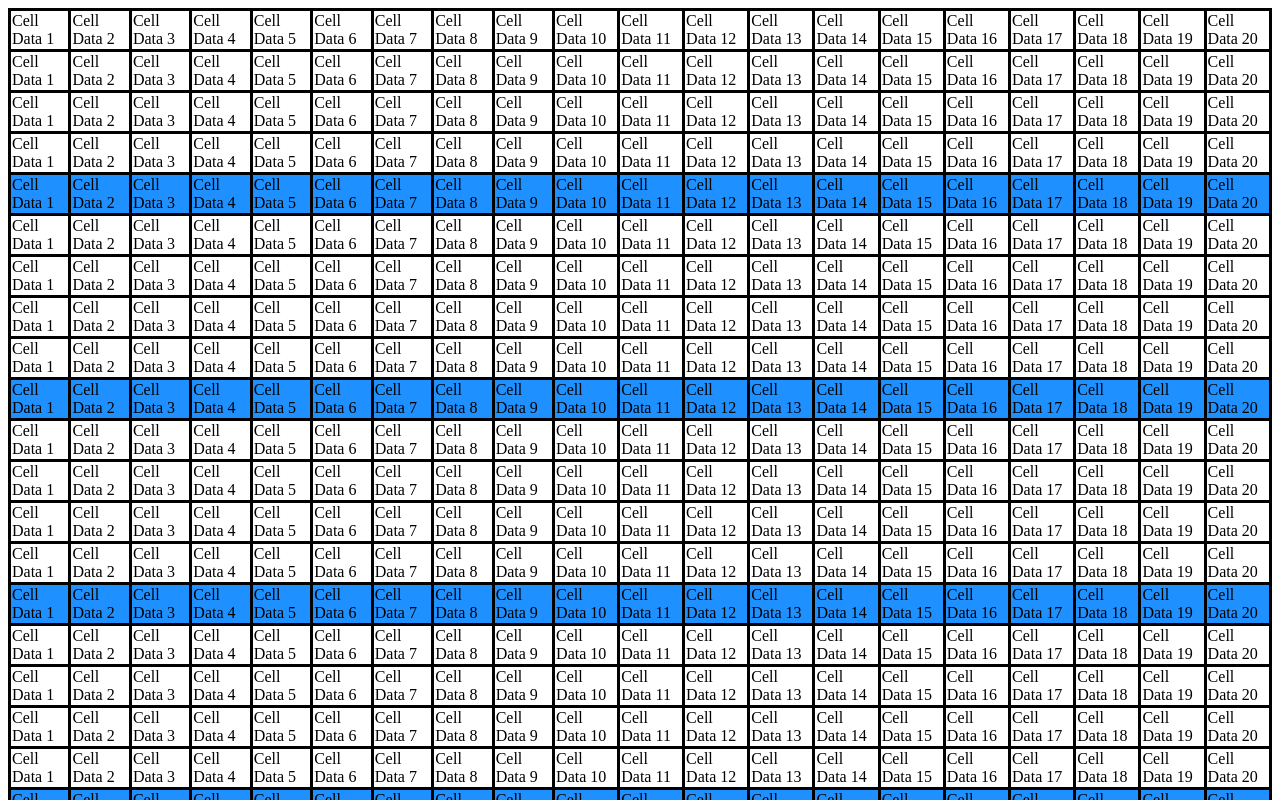
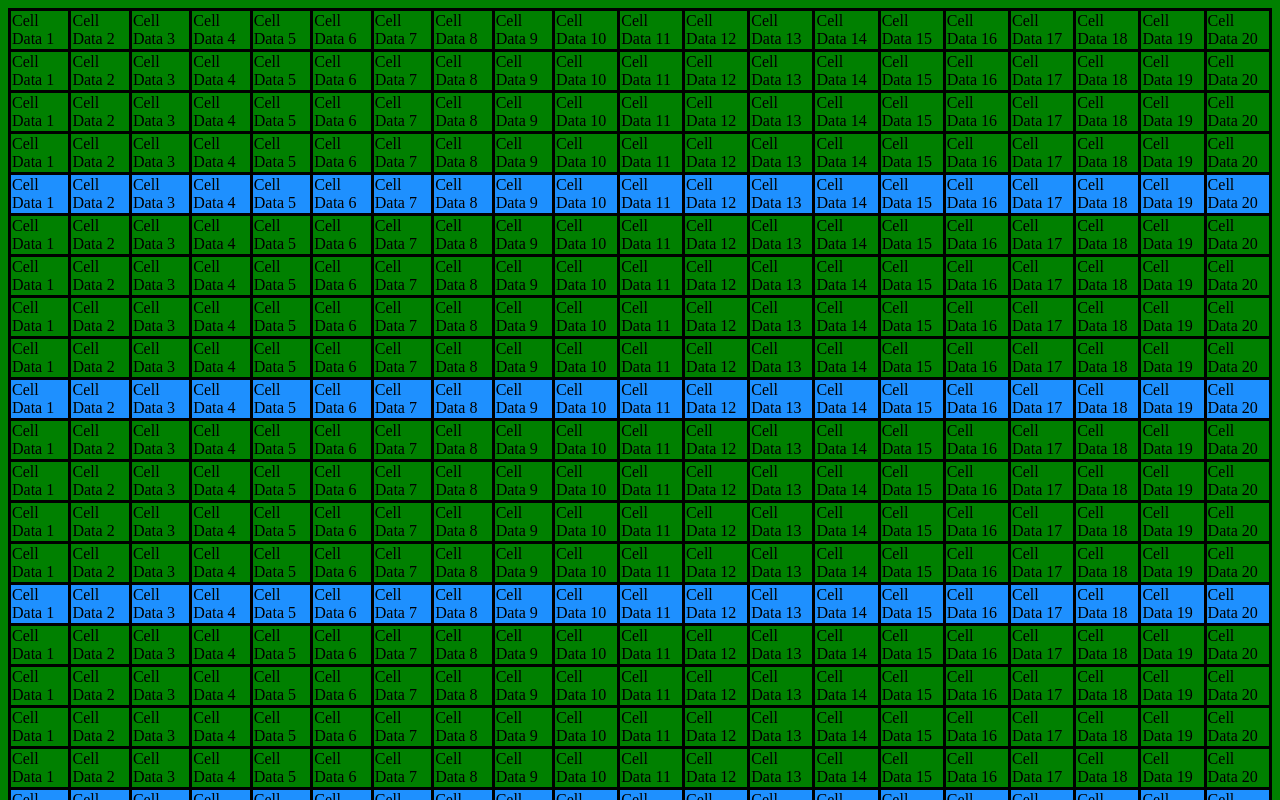
Before and after one commit to chretien527/linaa, a plain HTML site: page pseudo4.html in a window 1280 px wide. Shown: the top 800 px of the page. Drawn offline with Linux system fonts and the light colour scheme.

Commit message:
modifications

```diff
--- a/pseudo4.html
+++ b/pseudo4.html
@@ -4,7 +4,12 @@
     <meta charset="UTF-8">
     <meta name="viewport" content="width=device-width, initial-scale=1.0">
     <title>Document</title>
+    <link rel="stylesheet" type="text/css"
+    href="style3.css">
     <style>
+        body{
+            background-color: purple;
+        }
         table, td{
             border: 3px solid black;
             border-collapse: collapse;
@@ -14,7 +19,7 @@
             }
     </style>
 </head>
-<body>
+<body style="background-color: green;">
     <div id="main">
         <table>
             <tr>
--- a/style3.css
+++ b/style3.css
@@ -0,0 +1,3 @@
+body{
+    background-color: black;
+}
```
